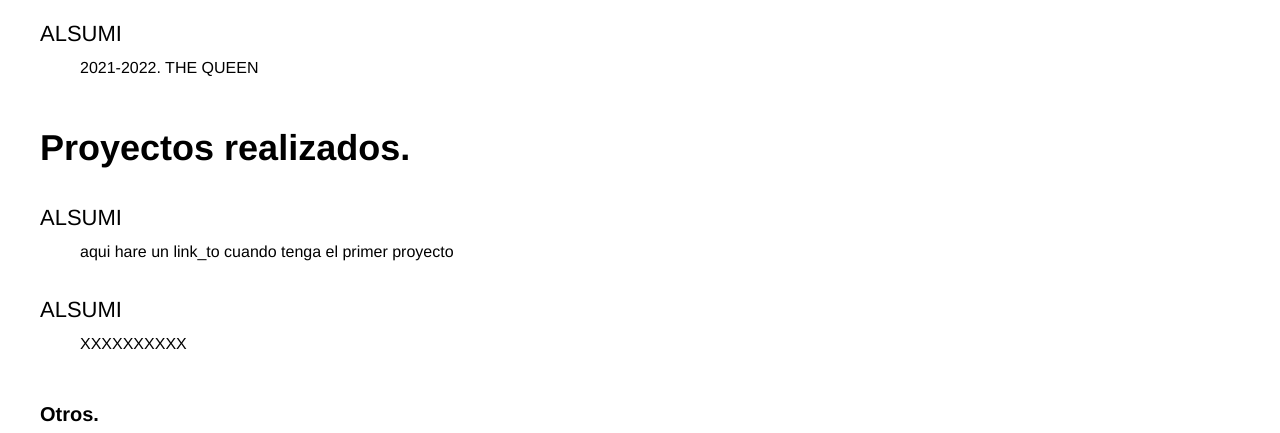
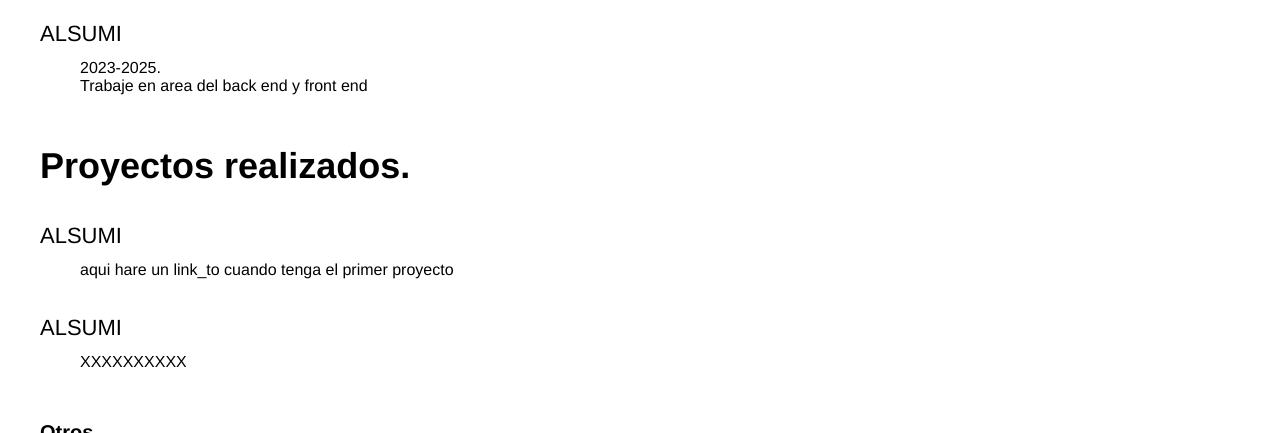
Before and after one commit to GustavoEstrada1294/CV_curso_git, a plain HTML site: page index.html in a window 1280 px wide. Shown: the part 667-1100 px from the top of the page. Drawn offline with Linux system fonts and the light colour scheme.

Commit message:
Descripcion de lo que hacia en alsumi

```diff
--- a/index.html
+++ b/index.html
@@ -44,8 +44,8 @@
                     <div>
                         <dl>
                             <dt style="font-size:22px; text-transform:uppercase; margin-bottom:12px; margin-top:20px;">ALSUMI</dt>
-                            <dd>2021-2022. THE QUEEN </dd>
-
+                            <dd>2023-2025. </dd>
+                            <dd>Trabaje en area del back end y front end </dd>
 
                         </dl>
                     </div>
```
